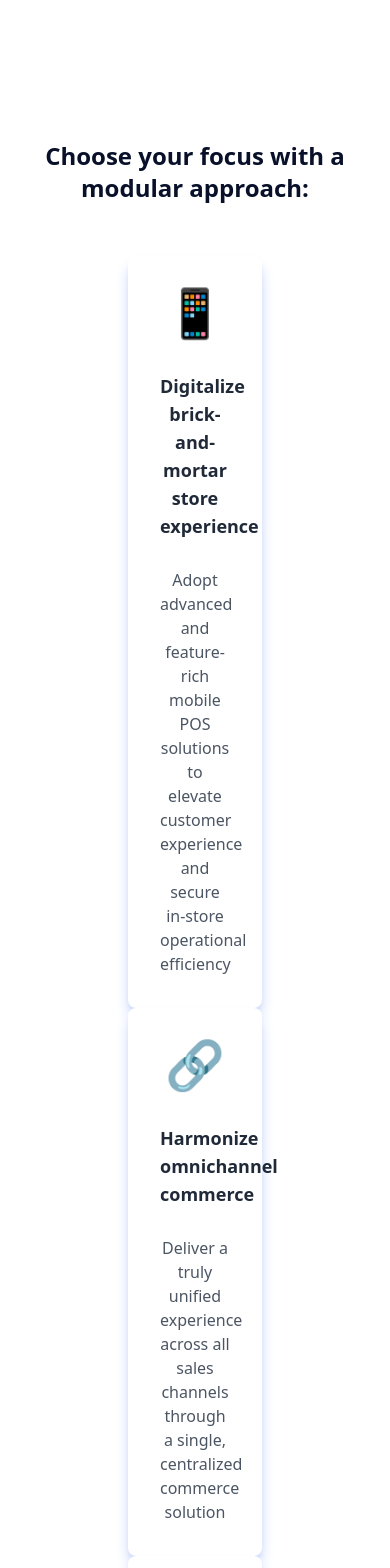
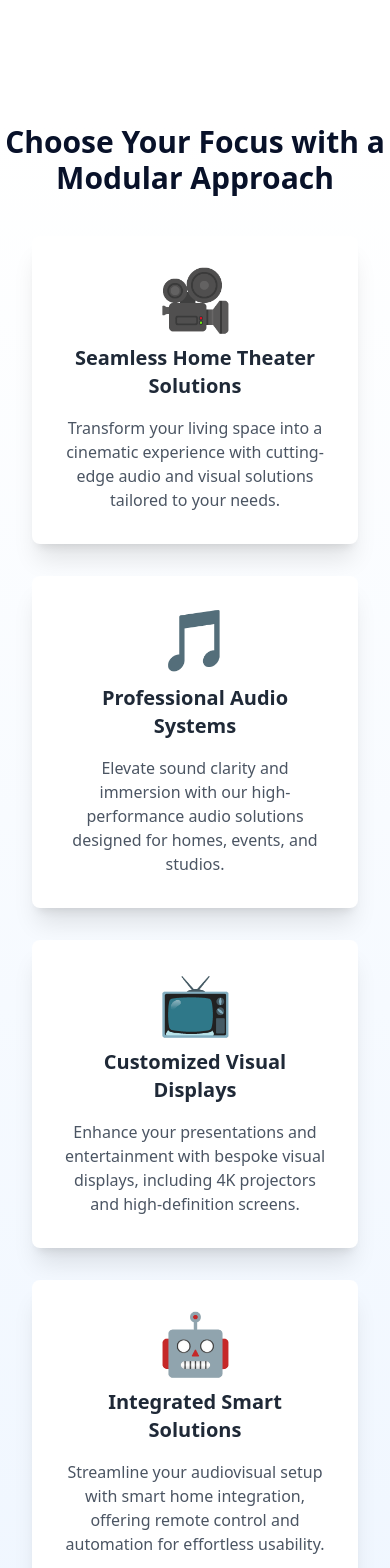
Before and after one commit to mobisa-012/react-proscene, a React (Create React App) app: page /solutions in a window 390 px wide. Shown: the part 1520-3088 px from the top of the page. Built offline with nearby package versions, Linux system fonts and the light colour scheme.

Commit message:
made the pages responsive and added more components

```diff
--- a/src/components/solutions-components/ChooseFocus.js
+++ b/src/components/solutions-components/ChooseFocus.js
@@ -1,40 +1,76 @@
 import React from "react";
 
-function ChooseYourFocus () {
+function ChooseYourFocus() {
   const cards = [
     {
-      title: "Digitalize brick-and-mortar store experience",
+      title: "Seamless Home Theater Solutions",
       description:
-        "Adopt advanced and feature-rich mobile POS solutions to elevate customer experience and secure in-store operational efficiency",
-      icon: "📱",
+        "Transform your living space into a cinematic experience with cutting-edge audio and visual solutions tailored to your needs.",
+      icon: "🎥",
     },
     {
-      title: "Harmonize omnichannel commerce",
+      title: "Professional Audio Systems",
       description:
-        "Deliver a truly unified experience across all sales channels through a single, centralized commerce solution",
-      icon: "🔗",
+        "Elevate sound clarity and immersion with our high-performance audio solutions designed for homes, events, and studios.",
+      icon: "🎵",
     },
     {
-      title: "Simplify and unify end-to-end retail operations",
+      title: "Customized Visual Displays",
       description:
-        "Improve front-to-back retail operations, across all locations and sales channels with Priority’s single ERP and Retail Management Solution",
-      icon: "⚙️",
+        "Enhance your presentations and entertainment with bespoke visual displays, including 4K projectors and high-definition screens.",
+      icon: "📺",
+    },
+    {
+      title: "Integrated Smart Solutions",
+      description:
+        "Streamline your audiovisual setup with smart home integration, offering remote control and automation for effortless usability.",
+      icon: "🤖",
+    },
+    {
+      title: "Event Production Services",
+      description:
+        "Create unforgettable events with our professional-grade audiovisual equipment and technical support for sound and lighting.",
+      icon: "🎤",
+    },
+    {
+      title: "Corporate AV Solutions",
+      description:
+        "Enhance business meetings and conferences with state-of-the-art audiovisual technology, ensuring seamless collaboration.",
+      icon: "💼",
+    },
+    {
+      title: "Outdoor Entertainment Systems",
+      description:
+        "Take your entertainment outside with weather-resistant speakers and displays designed for outdoor spaces.",
+      icon: "🌟",
+    },
+    {
+      title: "Content Streaming Optimization",
+      description:
+        "Enjoy uninterrupted streaming with our advanced solutions for high-speed internet and optimized network performance.",
+      icon: "🌐",
+    },
+    {
+      title: "Virtual Reality Experiences",
+      description:
+        "Immerse yourself in cutting-edge virtual reality technology for gaming, training, and entertainment experiences.",
+      icon: "🕶️",
     },
   ];
 
   return (
-    <div className="bg-white py-4 place-content-center">
-      <h2 className="text-center text-2xl font-bold pb-5 text-[#081129] mb-8">
-        Choose your focus with a modular approach:
+    <div className="bg-gradient-to-b from-white via-blue-50 to-blue-100 pb-10">
+      <h2 className="text-center text-3xl font-extrabold text-[#081129] mb-10">
+        Choose Your Focus with a Modular Approach
       </h2>
-      <div className="grid grid-cols-1 md:grid-cols-3 ">
+      <div className="grid grid-cols-1 md:grid-cols-2 lg:grid-cols-3 gap-8 px-8 lg:px-20">
         {cards.map((card, index) => (
           <div
             key={index}
-            className="bg-white shadow-lg shadow-[#b2c6f8] rounded-lg p-8 mr-32 ml-32 text-center place-content-center"
+            className="bg-white shadow-xl rounded-lg p-8 text-center transform transition duration-300 hover:scale-105 hover:shadow-2xl hover:bg-blue-50"
           >
-            <div className="text-5xl mb-4 text-purple-500">{card.icon}</div>
-            <h3 className="text-lg py-5 font-semibold text-gray-800 mb-2">
+            <div className="text-6xl mb-4 text-purple-600">{card.icon}</div>
+            <h3 className="text-xl font-semibold text-gray-800 mb-4">
               {card.title}
             </h3>
             <p className="text-gray-600">{card.description}</p>
@@ -43,6 +79,6 @@ function ChooseYourFocus () {
       </div>
     </div>
   );
-};
+}
 
-export default ChooseYourFocus ;
+export default ChooseYourFocus;
--- a/src/components/solutions-components/StartYourJourney.js
+++ b/src/components/solutions-components/StartYourJourney.js
@@ -9,7 +9,7 @@ function StartYourJorney() {
   }
   return (
     <div className="bg-purple-100 border w-1/2 mx-auto border-purple-300 rounded-3xl text-center py-12 px-4 md:px-8">
-      <h2 className="text-2xl md:text-3xl font-semibold text-gray-800 mb-6">
+      <h2 className="lg:text-2xl sm:text-md md:text-3xl font-semibold text-gray-800 mb-6">
         Start your journey towards greater efficiency and success, now.
       </h2>
       <button className="bg-purple-500 text-white font-medium px-6 py-3 rounded-full hover:bg-purple-600 transition"
```
